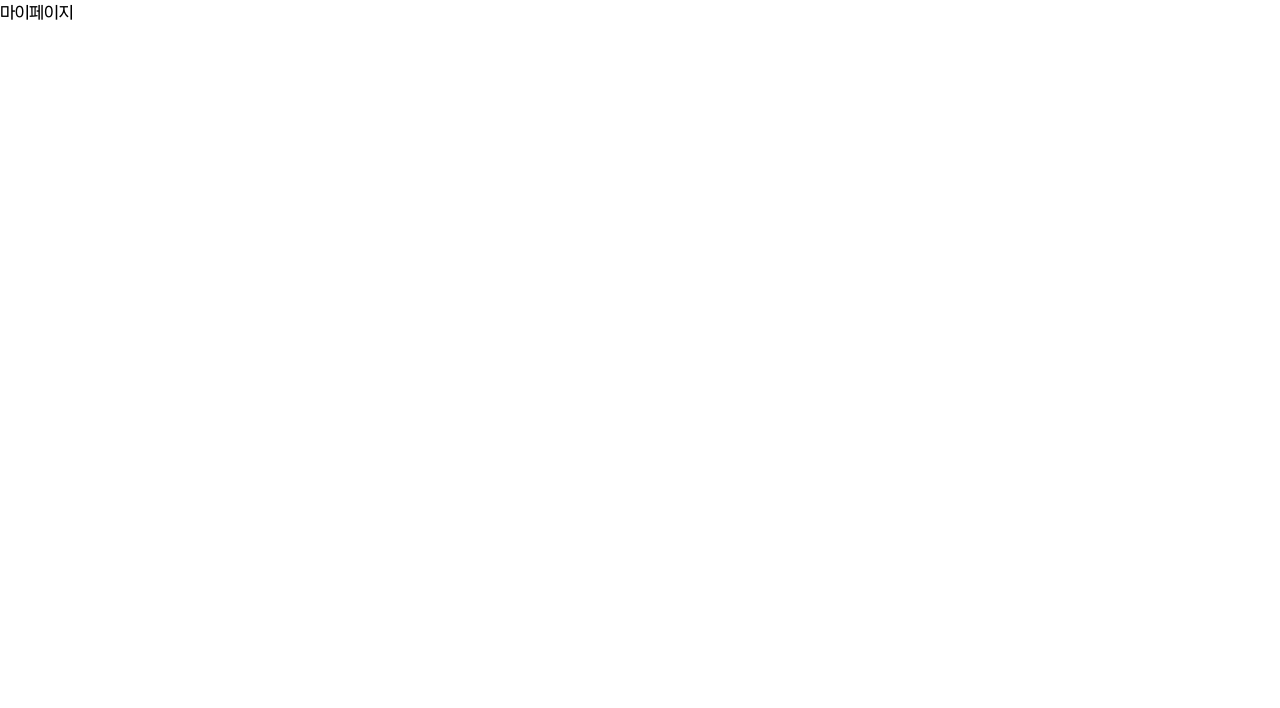
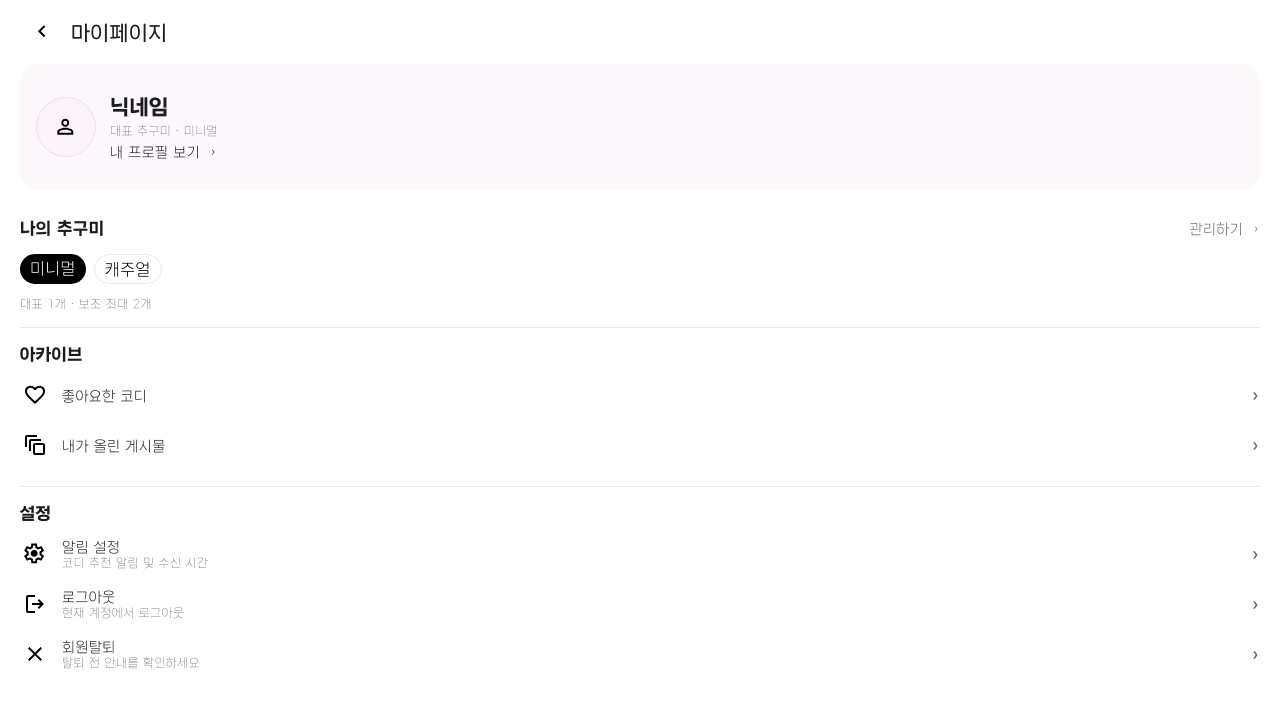
Before and after one commit to My-Fit-Core/My-Fit-Core-Front, a React (Vite) app: page /mypage in a window 1280 px wide. Shown: the top 708 px of the page. Built offline with nearby package versions, Linux system fonts and the light colour scheme.

Commit message:
feat: 마이페이지 메인 및 프로필 조회 구현

```diff
--- /dev/null
+++ b/src/components/mypage/MyPageMenuRow.tsx
@@ -0,0 +1,47 @@
+import { Link } from 'react-router-dom';
+import Icon, { type IconName } from '@/components/common/Icon';
+
+type MyPageMenuRowProps = {
+  icon: IconName;
+  label: string;
+  description?: string;
+  to?: string;
+  onClick?: () => void;
+};
+
+export default function MyPageMenuRow({
+  icon,
+  label,
+  description,
+  to,
+  onClick,
+}: MyPageMenuRowProps) {
+  const content = (
+    <>
+      <span className="flex w-[30px] shrink-0 items-center justify-center">
+        <Icon name={icon} />
+      </span>
+      <span className="min-w-0 flex-1 text-left">
+        <span className="block truncate text-body2-ko text-[#1c1c1f]">{label}</span>
+        {description && (
+          <span className="block truncate text-caption-ko text-[#66666e]">{description}</span>
+        )}
+      </span>
+      <span aria-hidden="true" className="text-xl text-[#66666e]">
+        ›
+      </span>
+    </>
+  );
+  const className = 'flex min-h-[50px] w-full items-center gap-3 text-left';
+  if (to)
+    return (
+      <Link to={to} className={className}>
+        {content}
+      </Link>
+    );
+  return (
+    <button type="button" onClick={onClick} disabled={!onClick} className={className}>
+      {content}
+    </button>
+  );
+}
--- /dev/null
+++ b/src/components/mypage/ProfileAvatar.tsx
@@ -0,0 +1,28 @@
+import { useState } from 'react';
+import Icon from '@/components/common/Icon';
+
+type ProfileAvatarProps = { src: string | null; size: 60 | 84 };
+
+export default function ProfileAvatar({ src, size }: ProfileAvatarProps) {
+  const [failedSrc, setFailedSrc] = useState<string | null>(null);
+  const showImage = Boolean(src && src !== failedSrc);
+  return (
+    <span
+      aria-label={showImage ? '프로필 사진' : '기본 프로필 이미지'}
+      role="img"
+      className="flex shrink-0 items-center justify-center overflow-hidden rounded-full border border-pink bg-pink/20"
+      style={{ width: size, height: size }}
+    >
+      {showImage ? (
+        <img
+          src={src ?? undefined}
+          alt=""
+          className="h-full w-full object-cover"
+          onError={() => setFailedSrc(src)}
+        />
+      ) : (
+        <Icon name="profile" />
+      )}
+    </span>
+  );
+}
--- /dev/null
+++ b/src/mocks/profile.ts
@@ -0,0 +1,17 @@
+export type Profile = {
+  nickname: string;
+  avatarUrl: string | null;
+  socialLinks: { label: string; url: string }[];
+};
+
+// UI 개발 전용 예시 데이터. 실제 사용자 API 계약과 무관하다.
+export function getProfile(): Profile {
+  return {
+    nickname: '닉네임',
+    avatarUrl: null,
+    socialLinks: [
+      { label: '인스타그램', url: 'https://instagram.com/mapiko' },
+      { label: '블로그', url: 'https://blog.naver.com/mapiko' },
+    ],
+  };
+}
--- a/src/pages/mypage/MyPage.tsx
+++ b/src/pages/mypage/MyPage.tsx
@@ -1,7 +1,91 @@
+import { useState } from 'react';
+import { Link, useNavigate } from 'react-router-dom';
+import MyPageHeader from '@/components/mypage/MyPageHeader';
+import MyPageMenuRow from '@/components/mypage/MyPageMenuRow';
+import ProfileAvatar from '@/components/mypage/ProfileAvatar';
+import { PURSUIT_STYLES } from '@/constants/pursuitStyles';
+import { getProfile } from '@/mocks/profile';
+import { getPursuitPreferences } from '@/mocks/pursuitPreferences';
+
 export default function MyPage() {
+  const navigate = useNavigate();
+  const [profile] = useState(getProfile);
+  const [preferences] = useState(getPursuitPreferences);
   return (
-    <main>
-      <h1>마이페이지</h1>
-    </main>
+    <div className="flex min-h-dvh min-w-0 flex-col bg-white">
+      <MyPageHeader title="마이페이지" onBack={() => navigate('/home')} />
+      <main className="mx-5 min-w-0 flex-1 overflow-y-auto pb-[82px] pt-2">
+        <Link
+          to="/mypage/profile"
+          className="flex h-[126px] items-center gap-[14px] rounded-[18px] bg-pink/20 p-4"
+        >
+          <ProfileAvatar src={profile.avatarUrl} size={60} />
+          <span className="flex min-w-0 flex-1 flex-col gap-[5px]">
+            <strong className="truncate text-subheading1-ko font-bold text-[#1c1c1f]">
+              {profile.nickname}
+            </strong>
+            <span className="truncate text-caption-ko text-[#66666e]">
+              대표 추구미 · {PURSUIT_STYLES[preferences.primaryStyle]}
+            </span>
+            <span className="text-body2-ko text-[#1c1c1f]">내 프로필 보기&nbsp; ›</span>
+          </span>
+        </Link>
+        <section aria-labelledby="my-styles-title" className="mt-4">
+          <div className="flex min-h-11 items-center justify-between gap-2">
+            <h2 id="my-styles-title" className="text-body1-ko font-bold text-[#1c1c1f]">
+              나의 추구미
+            </h2>
+            <Link to="/mypage/styles" className="shrink-0 text-body2-ko text-[#66666e]">
+              관리하기&nbsp; ›
+            </Link>
+          </div>
+          <div className="flex flex-wrap gap-2 py-1">
+            <span className="rounded-full bg-black px-[10px] py-1 text-body1-ko text-white">
+              {PURSUIT_STYLES[preferences.primaryStyle]}
+            </span>
+            {preferences.secondaryStyles.map((style) => (
+              <span
+                key={style}
+                className="rounded-full border border-gray/30 px-[10px] py-1 text-body1-ko"
+              >
+                {PURSUIT_STYLES[style]}
+              </span>
+            ))}
+          </div>
+          <p className="mt-2 text-caption-ko text-[#63636e]">대표 1개 · 보조 최대 2개</p>
+        </section>
+        <div className="my-4 h-px bg-[#e7e8ea]" />
+        <section aria-labelledby="archive-title">
+          <h2 id="archive-title" className="text-body1-ko font-bold text-[#1c1c1f]">
+            아카이브
+          </h2>
+          <div className="mt-[6px]">
+            <MyPageMenuRow icon="like" label="좋아요한 코디" />
+            <MyPageMenuRow icon="archive" label="내가 올린 게시물" />
+          </div>
+        </section>
+        <div className="my-4 h-px bg-[#e7e8ea]" />
+        <section aria-labelledby="settings-title">
+          <h2 id="settings-title" className="text-body1-ko font-bold text-[#1c1c1f]">
+            설정
+          </h2>
+          <div className="mt-[6px]">
+            <MyPageMenuRow
+              icon="setting"
+              label="알림 설정"
+              description="코디 추천 알림 및 수신 시간"
+              to="/mypage/notifications"
+            />
+            <MyPageMenuRow icon="logout" label="로그아웃" description="현재 계정에서 로그아웃" />
+            <MyPageMenuRow icon="delete" label="회원탈퇴" description="탈퇴 전 안내를 확인하세요" />
+          </div>
+        </section>
+      </main>
+      <div
+        aria-hidden="true"
+        className="h-[82px] shrink-0 bg-white"
+        data-navigation-slot="pending"
+      />
+    </div>
   );
 }
--- /dev/null
+++ b/src/pages/mypage/ProfilePage.tsx
@@ -0,0 +1,79 @@
+import { useState } from 'react';
+import { useNavigate } from 'react-router-dom';
+import Button from '@/components/common/Button';
+import MyPageHeader from '@/components/mypage/MyPageHeader';
+import ProfileAvatar from '@/components/mypage/ProfileAvatar';
+import { PURSUIT_STYLES } from '@/constants/pursuitStyles';
+import { getProfile } from '@/mocks/profile';
+import { getPursuitPreferences } from '@/mocks/pursuitPreferences';
+
+export default function ProfilePage() {
+  const navigate = useNavigate();
+  const [profile] = useState(getProfile);
+  const [preferences] = useState(getPursuitPreferences);
+  return (
+    <div className="min-h-dvh min-w-0 bg-white">
+      <MyPageHeader title="내 프로필" onBack={() => navigate('/mypage')} />
+      <main className="mx-5 min-w-0 pt-4 pb-8">
+        <section
+          aria-label="프로필 요약"
+          className="flex min-h-[196px] flex-col items-center justify-center gap-[11px]"
+        >
+          <ProfileAvatar src={profile.avatarUrl} size={84} />
+          <h2 className="max-w-full truncate text-body1-ko font-bold text-[#1f1f24]">
+            {profile.nickname}
+          </h2>
+          <span className="rounded-full bg-black px-[10px] py-1 text-body1-ko text-white">
+            {PURSUIT_STYLES[preferences.primaryStyle]}
+          </span>
+          {preferences.secondaryStyles.length > 0 && (
+            <p className="text-caption-ko text-[#63636b]">
+              보조 추구미 ·{' '}
+              {preferences.secondaryStyles.map((style) => PURSUIT_STYLES[style]).join(' · ')}
+            </p>
+          )}
+        </section>
+        <Button
+          variant="primary"
+          size="long"
+          state="selected"
+          disabled
+          aria-pressed={undefined}
+          title="프로필 수정은 추후 구현 예정"
+        >
+          프로필 수정
+        </Button>
+        <section aria-labelledby="social-links-title" className="mt-[37px]">
+          <h2 id="social-links-title" className="text-body1-ko font-bold text-[#1f1f24]">
+            외부 SNS
+          </h2>
+          <dl className="mt-[10px] space-y-[10px]">
+            {profile.socialLinks.map(({ label, url }) => (
+              <div key={label} className="min-w-0">
+                <dt className="text-caption-ko text-[#63636b]">{label}</dt>
+                <dd className="m-0 truncate text-body2-ko text-[#1f1f24]">
+                  {url.replace(/^https?:\/\//, '')}
+                </dd>
+              </div>
+            ))}
+          </dl>
+          <div className="mt-[15px]">
+            <Button
+              variant="primary"
+              size="long"
+              state="selected"
+              disabled
+              aria-pressed={undefined}
+              title="SNS 링크 관리는 추후 구현 예정"
+            >
+              SNS 링크 관리
+            </Button>
+          </div>
+        </section>
+        <p className="mt-3 text-caption-ko text-[#85858a]">
+          프로필 수정과 SNS 링크 관리는 추후 제공됩니다.
+        </p>
+      </main>
+    </div>
+  );
+}
--- a/src/routes/AppRoutes.tsx
+++ b/src/routes/AppRoutes.tsx
@@ -6,6 +6,7 @@ import HomePage from '@/pages/home/HomePage';
 import LoginPage from '@/pages/login/LoginPage';
 import MyPage from '@/pages/mypage/MyPage';
 import NotificationsPage from '@/pages/mypage/NotificationsPage';
+import ProfilePage from '@/pages/mypage/ProfilePage';
 import MyStylesPage from '@/pages/mypage/MyStylesPage';
 import OnboardingPage from '@/pages/onboarding/OnboardingPage';
 import NotFoundPage from '@/pages/NotFoundPage';
@@ -22,6 +23,7 @@ export function AppRoutes() {
       <Route path="/feed" element={<FeedPage />} />
       <Route path="/mypage" element={<MyPage />} />
       <Route path="/mypage/notifications" element={<NotificationsPage />} />
+      <Route path="/mypage/profile" element={<ProfilePage />} />
       <Route path="/mypage/styles" element={<MyStylesPage />} />
       <Route path="*" element={<NotFoundPage />} />
     </Routes>
```
Also changed, not shown: 4 other files (tests, documents, lock files or other folders).
